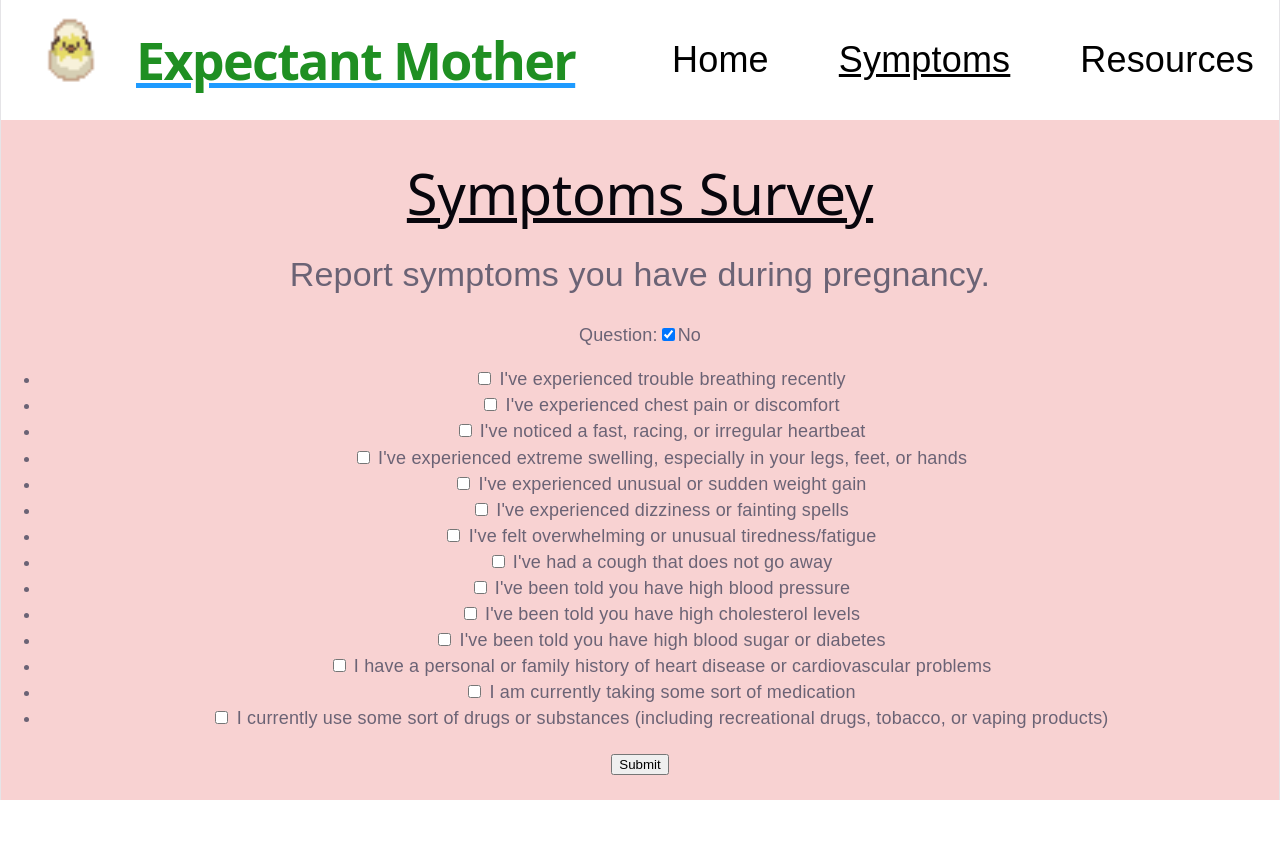
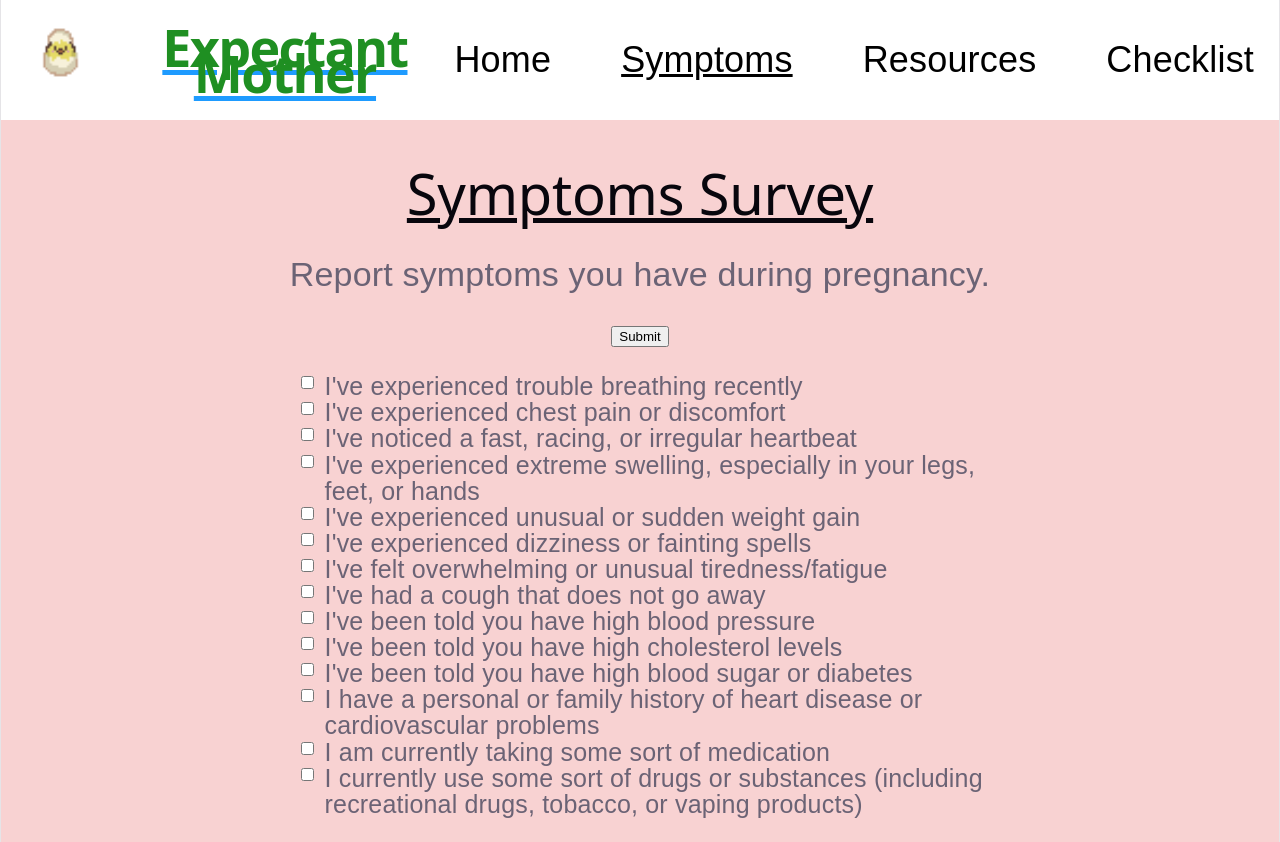
Before and after one commit to eihwang/venushacks26, a React (Vite) app: page /mother in a window 1280 px wide. Before the commit the page ends 800 px from the top, so only its background shows below. Built offline with nearby package versions, Linux system fonts and the light colour scheme.

Commit message:
Added checklists

```diff
--- a/src/App.css
+++ b/src/App.css
@@ -137,3 +137,23 @@ h1 {
   gap: 45px;
   font-size: 34px;
 }
+
+.questions {
+  display: flex;
+  width: 60%;
+  justify-content: center;
+  margin: 0 auto;
+  gap: 45px;
+  font-size: 25px;
+}
+
+ul {
+  list-style-type: none;
+  text-align: left;
+}
+
+li {
+  display: flex;
+  align-items: flex-start;
+  gap: 8px;
+}
--- a/src/App.jsx
+++ b/src/App.jsx
@@ -36,10 +36,8 @@ function LandingPage() {
   );
 }
 
-
 function MotherPage() {
   const [inputs, setInputs] = useState({});
-
 
   const handleChange = (e) => {
     const target = e.target;
@@ -48,11 +46,9 @@ function MotherPage() {
     setInputs(values => ({ ...values, [name]: value }))
   }
 
-
   const handleSubmit = (event) => {
     //implement submit logic
   }
-
 
   return (
     <main className="page">
@@ -62,68 +58,39 @@ function MotherPage() {
           <h1>Expectant Mother</h1>
         </div>
 
-
         <div className="nav-links">
           <Link to="/">Home</Link>
           <a className="active">Symptoms</a>
           <Link to="/mother-resources">Resources</Link>
+          <Link to="/mother-checklist">Checklist</Link>
         </div>
       </nav><section className="symptoms-section">
         <h2>Symptoms Survey</h2>
         <p>Report symptoms you have during pregnancy.</p>
-
+        <button type="submit">Submit</button>
 
         <div className="questions">
-          <span>Question:</span>
-          <span><input type="checkbox" checked></input></span>
-          <span>No</span>
-
           <ul>
             <li><input type="checkbox" name="point" onChange={handleChange} /> I've experienced trouble breathing recently</li>
-
             <li><input type="checkbox" name="point" onChange={handleChange} /> I've experienced chest pain or discomfort</li>
-
             <li><input type="checkbox" name="point" onChange={handleChange} /> I've noticed a fast, racing, or irregular heartbeat</li>
-
             <li><input type="checkbox" name="point" onChange={handleChange} /> I've experienced extreme swelling, especially in your legs, feet, or hands</li>
-
             <li><input type="checkbox" name="point" onChange={handleChange} /> I've experienced unusual or sudden weight gain</li>
-
             <li><input type="checkbox" name="point" onChange={handleChange} /> I've experienced dizziness or fainting spells</li>
-
             <li><input type="checkbox" name="point" onChange={handleChange} /> I've felt overwhelming or unusual tiredness/fatigue</li>
-
             <li><input type="checkbox" name="point" onChange={handleChange} /> I've had a cough that does not go away</li>
-
             <li><input type="checkbox" name="point" onChange={handleChange} /> I've been told you have high blood pressure</li>
-
             <li><input type="checkbox" name="point" onChange={handleChange} /> I've been told you have high cholesterol levels</li>
-
             <li><input type="checkbox" name="point" onChange={handleChange} /> I've been told you have high blood sugar or diabetes</li>
-
             <li><input type="checkbox" name="point" onChange={handleChange} /> I have a personal or family history of heart disease or cardiovascular problems</li>
-
             <li><input type="checkbox" name="point" onChange={handleChange} /> I am currently taking some sort of medication</li>
-
             <li><input type="checkbox" name="point" onChange={handleChange} /> I currently use some sort of drugs or substances (including recreational drugs, tobacco, or vaping products)</li>
           </ul>
-
-
-
-
-
-
         </div>
-
-
-
-
-        <button type="submit">Submit</button>
       </section>
     </main>
   );
 }
-
 
 function SupporterPage() {
   return (
@@ -156,6 +123,31 @@ function SupporterPage() {
   );
 }
 
+function MotherResourcesPage() {
+  return (
+    <main className="page">
+      <nav className="navbar">
+        <div className="brand">
+          <img src={duck} alt="Duck" />
+          <h1>Expectant Mother</h1>
+        </div>
+
+        <div className="nav-links">
+          <Link to="/">Home</Link>
+          <Link to="/mother">Symptoms</Link>
+          <a className="active">Resources</a>
+          <Link to="/mother-checklist">Checklist</Link>
+        </div>
+      </nav>
+
+      <section className="symptoms-section">
+        <h2>Resources</h2>
+        <p>Report symptoms you have experienced during pregnancy.</p>
+      </section>
+    </main>
+  );
+}
+
 function SupporterResourcesPage() {
   return (
     <main className="page">
@@ -181,7 +173,7 @@ function SupporterResourcesPage() {
   );
 }
 
-function MotherResourcesPage() {
+function MotherChecklistPage() {
   return (
     <main className="page">
       <nav className="navbar">
@@ -193,14 +185,28 @@ function MotherResourcesPage() {
         <div className="nav-links">
           <Link to="/">Home</Link>
           <Link to="/mother">Symptoms</Link>
-          <a className="active">Resources</a>
-          <Link to="/mother-checklist">Checklist</Link>
+          <Link to="/mother-resources">Resources</Link>
+          <a className="active">Checklist</a>
         </div>
       </nav>
 
       <section className="symptoms-section">
-        <h2>Resources</h2>
-        <p>Report symptoms you have experienced during pregnancy.</p>
+        <h2>Checklist</h2>
+        <p>Here is a list of things for your to-go bag when the time comes!</p>
+
+        <div className="questions">
+          <ul>
+            <li><input type="checkbox" name="point" /> Health plan insurance card</li>
+            <li><input type="checkbox" name="point" /> Hospital admissions papers</li>
+            <li><input type="checkbox" name="point" /> Pregnancy medical file, including over-the-counter and prescription medicine information</li>
+            <li><input type="checkbox" name="point" /> Birth preferences</li>
+            <li><input type="checkbox" name="point" /> Contact information of the health care provider who will be caring for your baby</li>
+            <li><input type="checkbox" name="point" /> Toiletries (toothbrush, toothpaste, hair brush, etc.)</li>
+            <li><input type="checkbox" name="point" /> Comfortable and loose fitting clothing to wear home</li>
+            <li><input type="checkbox" name="point" /> Going home outfit for baby</li>
+            <li><input type="checkbox" name="point" /> Baby car seat, a car seat is required by law and should be properly installed in your car before you go to the hospital</li>
+          </ul>
+        </div>
       </section>
     </main>
   );
@@ -226,31 +232,20 @@ function SupporterChecklistPage() {
       <section className="symptoms-section">
         <h2>Checklist</h2>
         <p>Here is a list of things for your to-go bag when the time comes!</p>
-      </section>
-    </main>
-  );
-}
 
-function MotherChecklistPage() {
-  return (
-    <main className="page">
-      <nav className="navbar">
-        <div className="brand">
-          <img src={duck} alt="Duck" />
-          <h1>Expectant Mother</h1>
+        <div className="questions">
+          <ul>
+            <li><input type="checkbox" name="point" /> Health plan insurance card</li>
+            <li><input type="checkbox" name="point" /> Hospital admissions papers</li>
+            <li><input type="checkbox" name="point" /> Pregnancy medical file, including over-the-counter and prescription medicine information</li>
+            <li><input type="checkbox" name="point" /> Birth preferences</li>
+            <li><input type="checkbox" name="point" /> Contact information of the health care provider who will be caring for your baby</li>
+            <li><input type="checkbox" name="point" /> Toiletries (toothbrush, toothpaste, hair brush, etc.)</li>
+            <li><input type="checkbox" name="point" /> Comfortable and loose fitting clothing to wear home</li>
+            <li><input type="checkbox" name="point" /> Going home outfit for baby</li>
+            <li><input type="checkbox" name="point" /> Baby car seat, a car seat is required by law and should be properly installed in your car before you go to the hospital</li>
+          </ul>
         </div>
-
-        <div className="nav-links">
-          <Link to="/">Home</Link>
-          <Link to="/mother">Symptoms</Link>
-          <Link to="/mother-resources">Resources</Link>
-          <a className="active">Checklist</a>
-        </div>
-      </nav>
-
-      <section className="symptoms-section">
-        <h2>Checklist</h2>
-        <p>Here is a list of things for your to-go bag when the time comes!</p>
       </section>
     </main>
   );
@@ -265,8 +260,8 @@ export default function App() {
         <Route path="/supporter" element={<SupporterPage />} />
         <Route path="/mother-resources" element={<MotherResourcesPage />} />
         <Route path="/supporter-resources" element={<SupporterResourcesPage />} />
+        <Route path="/mother-checklist" element={<MotherChecklistPage />} />
         <Route path="/supporter-checklist" element={<SupporterChecklistPage />} />
-        <Route path="/mother-checklist" element={<MotherChecklistPage />} />
       </Routes>
     </BrowserRouter>
   );
```
